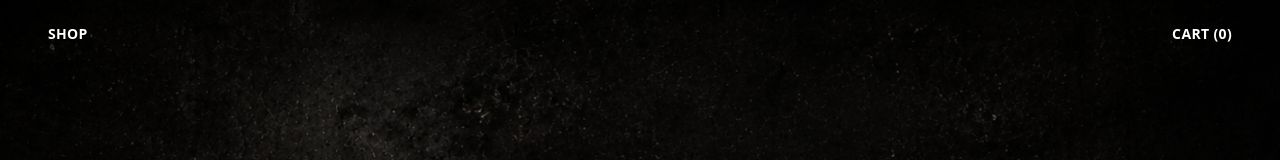
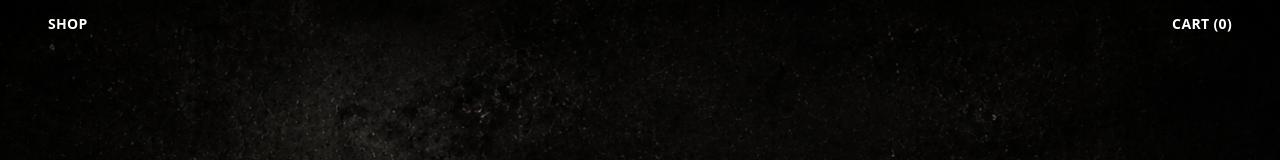
Before and after one commit to DavidJaison7/spiritBeing-storefront, a React (Vite) app: page / in a window 1280 px wide. Shown: the top 160 px of the page. Built offline with nearby package versions, Linux system fonts and the light colour scheme; a web font is replaced by a local one.

Commit message:
Make header bar sleeker and reduce padding/logo height

```diff
--- a/src/components/Header.tsx
+++ b/src/components/Header.tsx
@@ -23,7 +23,7 @@ export const Header: React.FC<HeaderProps> = ({
 
   useEffect(() => {
     const handleScroll = () => {
-      if (window.scrollY > window.innerHeight - 60) {
+      if (window.scrollY > window.innerHeight - 50) {
         setIsScrolledPastHero(true);
       } else {
         setIsScrolledPastHero(false);
@@ -42,7 +42,7 @@ export const Header: React.FC<HeaderProps> = ({
   const textColor = showHeaderStyle ? 'text-black' : 'text-white';
 
   return (
-    <header className={`fixed top-0 left-0 w-full z-50 flex justify-between items-center px-6 md:px-12 py-3 md:py-4 transition-all duration-500 ${headerBg} ${textColor}`}>
+    <header className={`fixed top-0 left-0 w-full z-50 flex justify-between items-center px-6 md:px-12 py-2 md:py-2.5 transition-all duration-500 ${headerBg} ${textColor}`}>
       {/* Left nav - SHOP or BACK TO STORE */}
       <div className="flex items-center gap-6 w-1/3">
         {currentView === 'product_detail' ? (
@@ -77,7 +77,7 @@ export const Header: React.FC<HeaderProps> = ({
               : 'opacity-0 -translate-y-2 scale-95 pointer-events-none'
           }`}
         >
-          <img src="/sb-blue-header.png" alt="Spirit Being Logo" className="h-7 md:h-9 object-contain" />
+          <img src="/sb-blue-header.png" alt="Spirit Being Logo" className="h-[22px] md:h-[28px] object-contain" />
         </button>
       </div>
 
```
